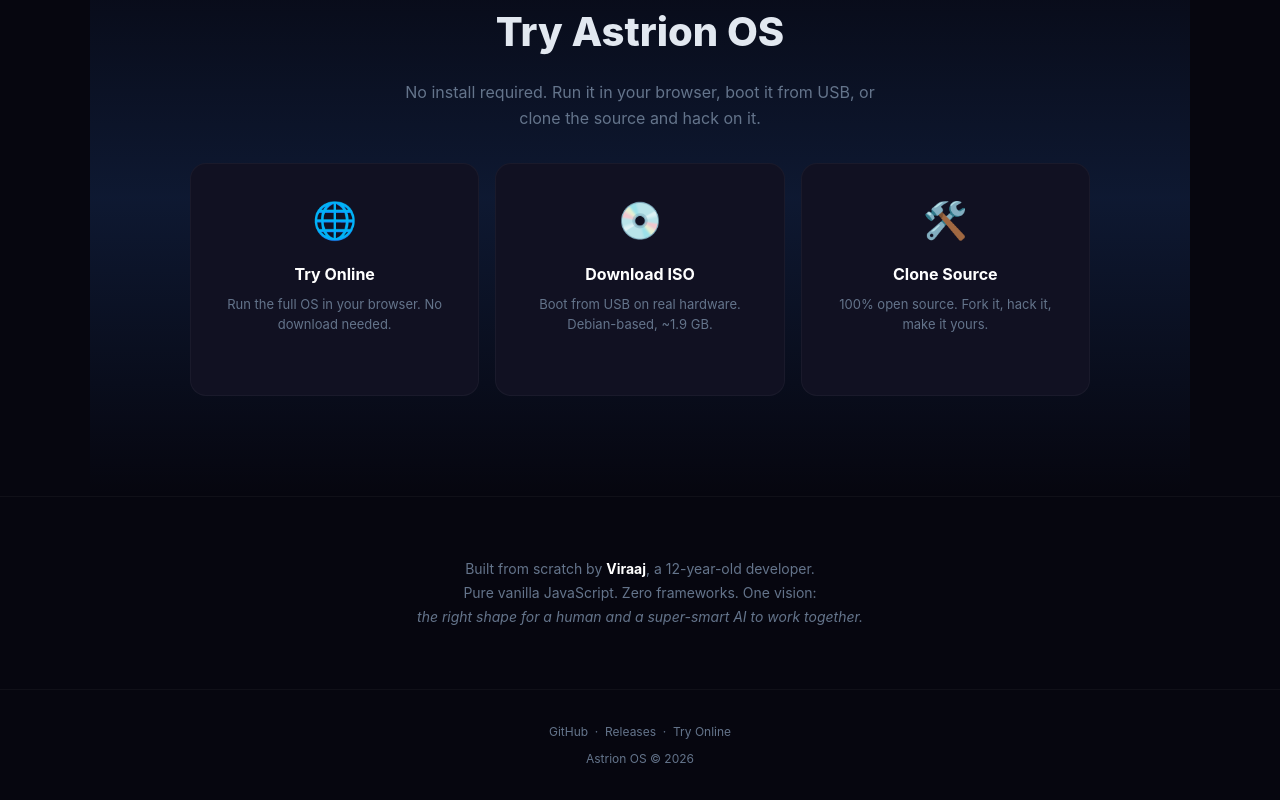
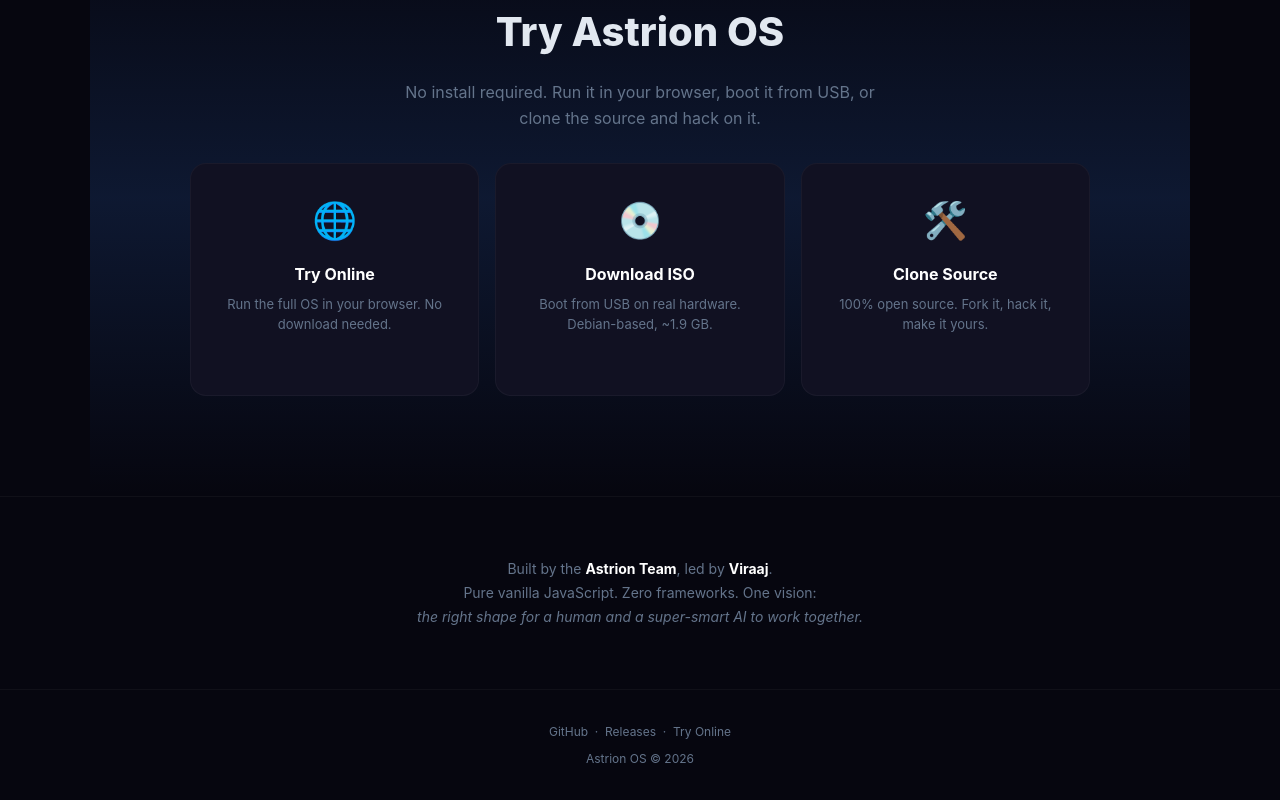
Before and after one commit to viraajbindra-a11y/astrion-os-website, a plain HTML site: page index.html in a window 1280 px wide. Shown: the part 3494-4294 px from the top of the page. Drawn offline with Linux system fonts and the light colour scheme.

Commit message:
Credit the Astrion team, not just Viraaj

```diff
--- a/index.html
+++ b/index.html
@@ -415,7 +415,7 @@
 
   <!-- Built By -->
   <div class="built-by">
-    <p>Built from scratch by <span class="name">Viraaj</span>, a 12-year-old developer.<br>
+    <p>Built by the <span class="name">Astrion Team</span>, led by <span class="name">Viraaj</span>.<br>
     Pure vanilla JavaScript. Zero frameworks. One vision:<br>
     <em>the right shape for a human and a super-smart AI to work together.</em></p>
   </div>
```
